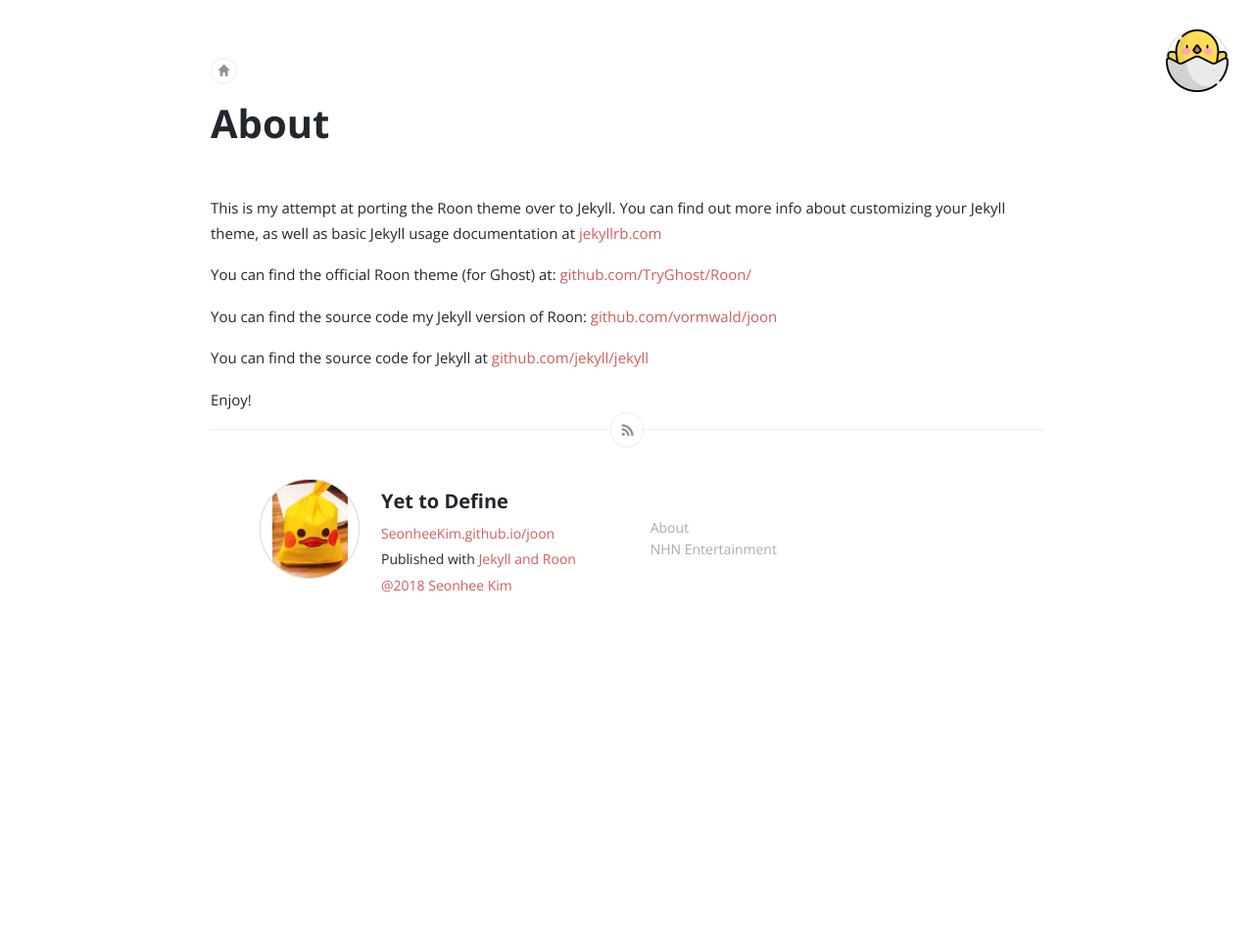
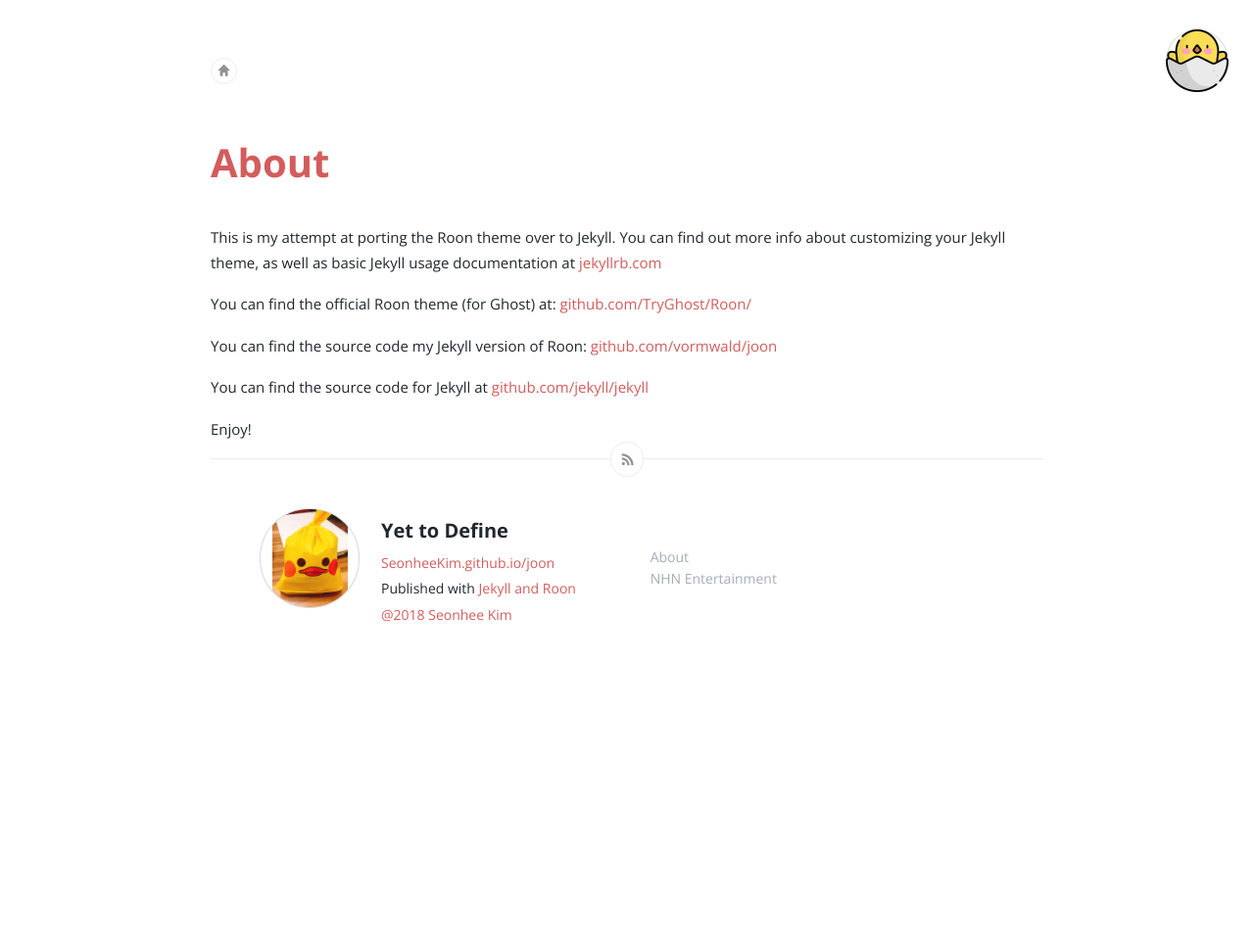
Before and after one commit to vormwald/joon, a Jekyll site: the page built from about.md, in a window 1280 px wide. Shown: the whole page at 98% size. Built offline with Jekyll 4.4.1, drawn with Linux system fonts in a browser that asks for light colours; comment, search, counter and statistics services are not loaded.

Commit message:
change color

```diff
--- a/css/screen.css
+++ b/css/screen.css
@@ -423,11 +423,11 @@ article time, article time a {
     text-rendering: optimizeLegibility
 }
 article>header {
-    margin-bottom: 50px;
+    margin-bottom: 40px;
     text-rendering: optimizeLegibility
 }
 article>header h1 {
-    margin-top: 20px;
+    margin-top: 60px;
     font-weight: bold;
     font-size: 40px;
     line-height: 1.2em;
@@ -436,7 +436,8 @@ article>header h1 {
     -webkit-hyphens: auto;
     -moz-hyphens: auto;
     -ms-hyphens: auto;
-    hyphens: auto
+    hyphens: auto;
+    color: #d35c5c;
 }
 article>header .meta {
     display: -moz-inline-stack;
```
